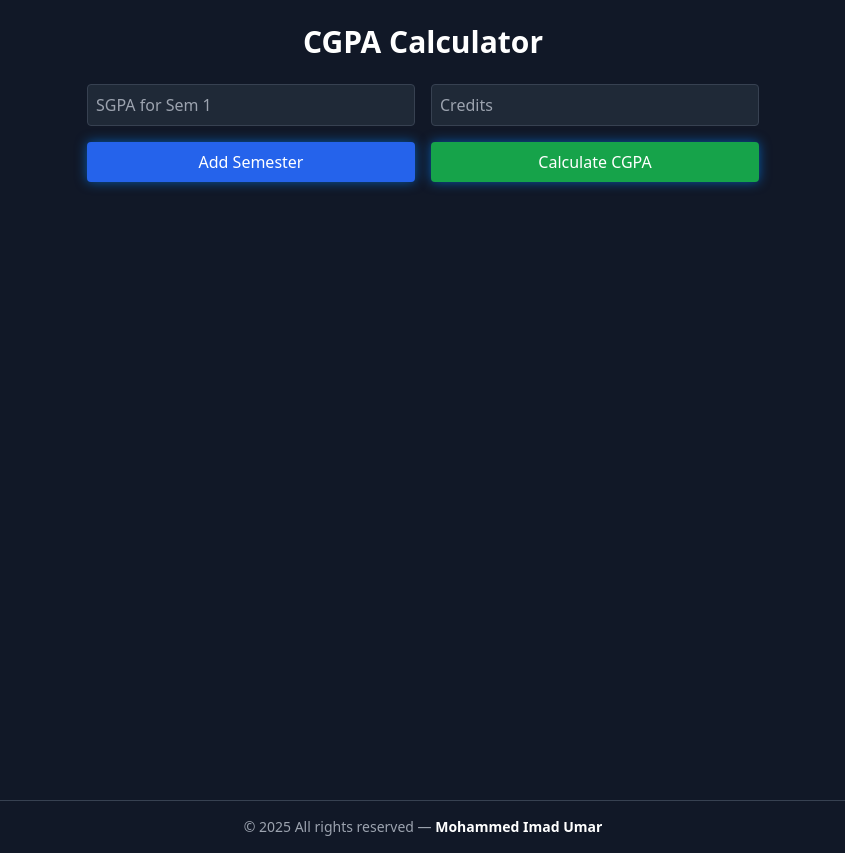
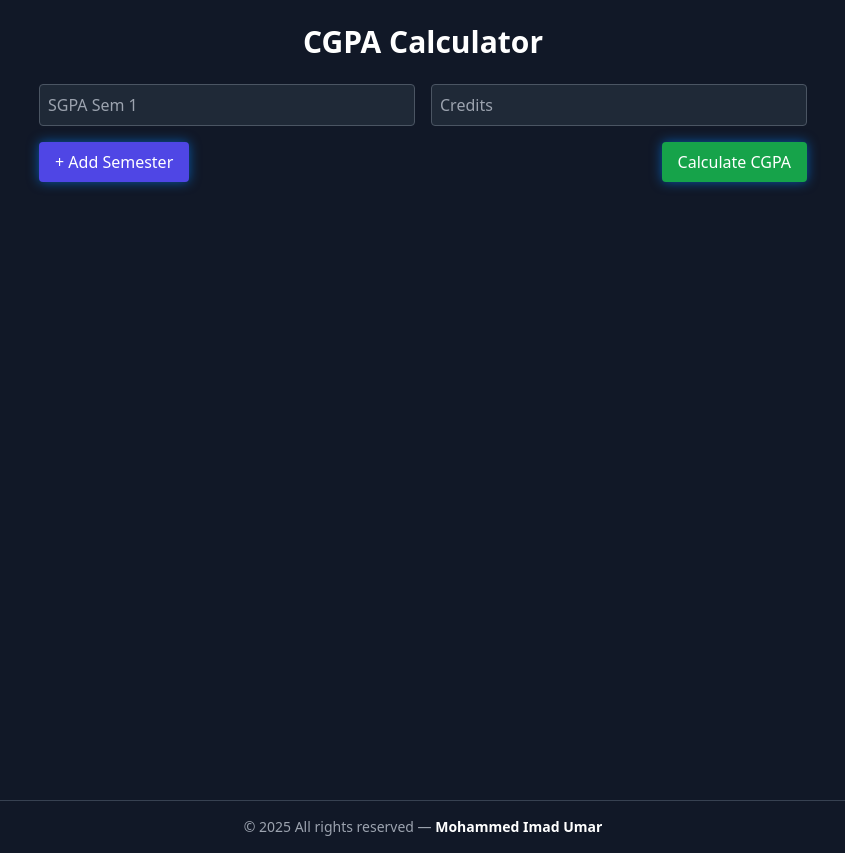
Before and after one commit to mohammed-imad-umar/college-companion, a React (Vite) app: page /cgpa in a window 1280 px wide. Shown: the whole page, without its empty margins (217-1062 px from the left). Built offline with nearby package versions, Linux system fonts and the light colour scheme; no server answers.

Commit message:
Update CGPACalculator.jsx

```diff
--- a/src/pages/CGPACalculator.jsx
+++ b/src/pages/CGPACalculator.jsx
@@ -5,9 +5,9 @@ const CGPACalculator = () => {
   const [cgpa, setCGPA] = useState(null);
 
   const handleChange = (index, field, value) => {
-    const newSemesters = [...semesters];
-    newSemesters[index][field] = value;
-    setSemesters(newSemesters);
+    const updated = [...semesters];
+    updated[index][field] = value;
+    setSemesters(updated);
   };
 
   const addSemester = () => {
@@ -15,70 +15,76 @@ const CGPACalculator = () => {
   };
 
   const calculateCGPA = () => {
-    let totalPoints = 0;
+    let totalGradePoints = 0;
     let totalCredits = 0;
 
-    semesters.forEach((sem) => {
-      const sgpa = parseFloat(sem.sgpa);
-      const credits = parseFloat(sem.credits);
-      if (!isNaN(sgpa) && !isNaN(credits)) {
-        totalPoints += sgpa * credits;
-        totalCredits += credits;
+    semesters.forEach(({ sgpa, credits }) => {
+      const sgpaFloat = parseFloat(sgpa);
+      const creditFloat = parseFloat(credits);
+      if (!isNaN(sgpaFloat) && !isNaN(creditFloat)) {
+        totalGradePoints += sgpaFloat * creditFloat;
+        totalCredits += creditFloat;
       }
     });
 
     if (totalCredits === 0) {
-      setCGPA(null);
-      return;
+      setCGPA("Invalid Input");
+    } else {
+      const finalCGPA = (totalGradePoints / totalCredits).toFixed(2);
+      setCGPA(finalCGPA);
     }
-
-    const calculated = totalPoints / totalCredits;
-    setCGPA(calculated.toFixed(2));
   };
 
   return (
     <div className="min-h-screen bg-gray-900 text-white p-6">
       <h1 className="text-3xl font-bold mb-6 text-center">CGPA Calculator</h1>
 
-      <div className="max-w-2xl mx-auto space-y-4">
+      <div className="max-w-3xl mx-auto space-y-4">
         {semesters.map((sem, index) => (
-          <div key={index} className="flex gap-4">
+          <div key={index} className="flex gap-4 items-center">
             <input
               type="number"
               step="0.01"
+              placeholder={`SGPA Sem ${index + 1}`}
               value={sem.sgpa}
-              onChange={(e) => handleChange(index, "sgpa", e.target.value)}
-              placeholder={`SGPA for Sem ${index + 1}`}
-              className="w-1/2 p-2 rounded bg-gray-800 border border-gray-700"
+              onChange={(e) =>
+                handleChange(index, "sgpa", e.target.value)
+              }
+              className="w-full p-2 bg-gray-800 border border-gray-600 rounded"
             />
             <input
               type="number"
+              placeholder="Credits"
               value={sem.credits}
-              onChange={(e) => handleChange(index, "credits", e.target.value)}
-              placeholder="Credits"
-              className="w-1/2 p-2 rounded bg-gray-800 border border-gray-700"
+              onChange={(e) =>
+                handleChange(index, "credits", e.target.value)
+              }
+              className="w-full p-2 bg-gray-800 border border-gray-600 rounded"
             />
           </div>
         ))}
 
-        <div className="flex gap-4">
+        <div className="flex justify-between mt-4">
           <button
             onClick={addSemester}
-            className="glow-button bg-blue-600 hover:bg-blue-700 text-white px-4 py-2 rounded w-full"
+            className="glow-button bg-indigo-600 hover:bg-indigo-700 text-white px-4 py-2 rounded"
           >
-            Add Semester
+            + Add Semester
           </button>
           <button
             onClick={calculateCGPA}
-            className="glow-button bg-green-600 hover:bg-green-700 text-white px-4 py-2 rounded w-full"
+            className="glow-button bg-green-600 hover:bg-green-700 text-white px-4 py-2 rounded"
           >
             Calculate CGPA
           </button>
         </div>
 
-        {cgpa && (
-          <div className="text-center mt-6 text-xl font-bold">
-            Your CGPA is: <span className="text-yellow-400">{cgpa}</span>
+        {cgpa !== null && (
+          <div className="text-center mt-6">
+            <h2 className="text-2xl font-semibold">
+              Your CGPA:{" "}
+              <span className="text-green-400">{cgpa}</span>
+            </h2>
           </div>
         )}
       </div>
```
